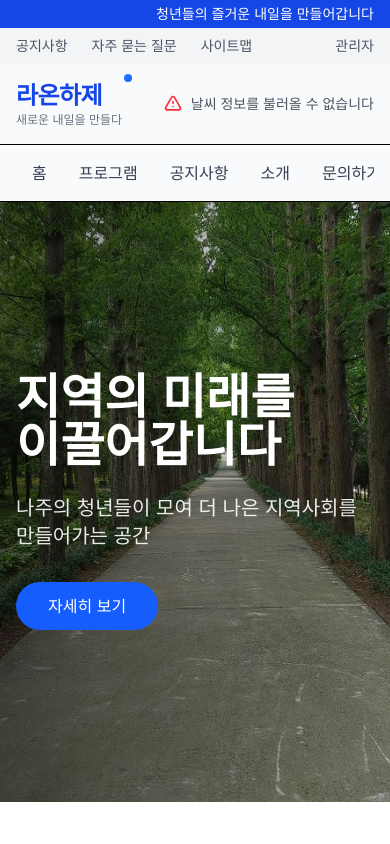
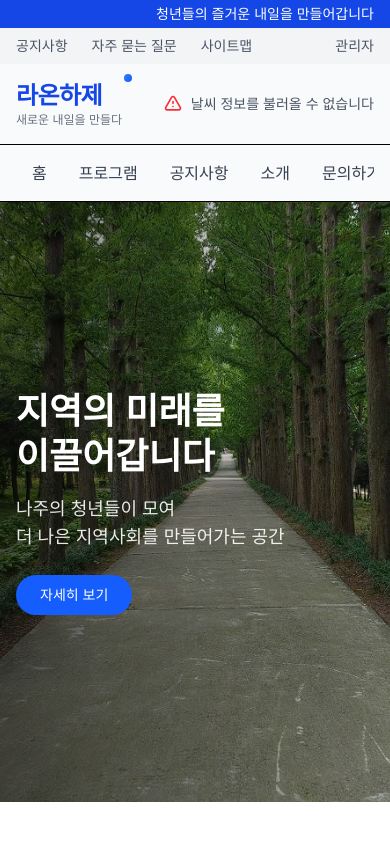
Before and after one commit to gitroll2023/trickpp_01_tomorrownew, a Next.js app: page / in a window 390 px wide. Shown: the top 844 px of the page. Built offline with nearby package versions, Linux system fonts and the light colour scheme; no server answers; a web font is replaced by a local one.

Commit message:
Fix: 슬라이드 description 텍스트 개행 추가

```diff
--- a/src/components/HeroSlider.tsx
+++ b/src/components/HeroSlider.tsx
@@ -13,22 +13,22 @@ const slides = [
   {
     image: '/main/1.jpg',
     title: '즐거운 내일을\n만들어갑니다',
-    subtitle: '나주 청년단체 라온하제 - 지역사회와 함께 성장하는 청년들의 모임'
+    description: '지역 발전을 위한 청년들의\n다양한 아이디어와 프로젝트'
   },
   {
     image: '/main/2.jpg',
     title: '지역의 미래를\n이끌어갑니다',
-    subtitle: '나주의 청년들이 모여 더 나은 지역사회를 만들어가는 공간'
+    description: '나주의 청년들이 모여\n더 나은 지역사회를 만들어가는 공간'
   },
   {
     image: '/main/3.jpg',
     title: '함께 꿈꾸는\n나주의 내일',
-    subtitle: '문화, 예술, 교육을 통해 지역사회와 소통하는 청년들의 이야기'
+    description: '문화, 예술, 교육을 통해\n지역사회와 소통하는 청년들의 이야기'
   },
   {
     image: '/main/4.jpg',
     title: '변화의 시작은\n청년에게서',
-    subtitle: '지역 발전을 위한 청년들의 다양한 아이디어와 프로젝트'
+    description: '지역 발전을 위한\n청년들의 다양한 아이디어와 프로젝트'
   }
 ]
 
@@ -59,7 +59,7 @@ export default function HeroSlider() {
               <div className="relative z-10 h-full flex items-center">
                 <div className="container mx-auto px-4">
                   <motion.h1
-                    className="text-5xl md:text-7xl font-bold text-white mb-6 whitespace-pre-line"
+                    className="text-4xl sm:text-5xl md:text-7xl font-bold text-white mb-4 sm:mb-6 whitespace-pre-line leading-tight"
                     initial={{ opacity: 0, y: 20 }}
                     animate={{ opacity: 1, y: 0 }}
                     transition={{ duration: 0.8 }}
@@ -67,12 +67,12 @@ export default function HeroSlider() {
                     {slide.title}
                   </motion.h1>
                   <motion.p
-                    className="text-xl text-white/90 mb-8 max-w-2xl"
+                    className="text-lg sm:text-xl text-white/90 mb-6 sm:mb-8 max-w-2xl line-clamp-2 whitespace-pre-line"
                     initial={{ opacity: 0, y: 20 }}
                     animate={{ opacity: 1, y: 0 }}
                     transition={{ duration: 0.8, delay: 0.2 }}
                   >
-                    {slide.subtitle}
+                    {slide.description}
                   </motion.p>
                   <motion.div
                     initial={{ opacity: 0, y: 20 }}
@@ -81,7 +81,7 @@ export default function HeroSlider() {
                   >
                     <Link
                       href="/#about"
-                      className="inline-block bg-blue-600 text-white px-8 py-3 rounded-full hover:bg-blue-700 transition-colors"
+                      className="inline-block bg-blue-600 text-white px-6 sm:px-8 py-2.5 sm:py-3 rounded-full hover:bg-blue-700 transition-colors text-sm sm:text-base"
                     >
                       자세히 보기
                     </Link>
```
